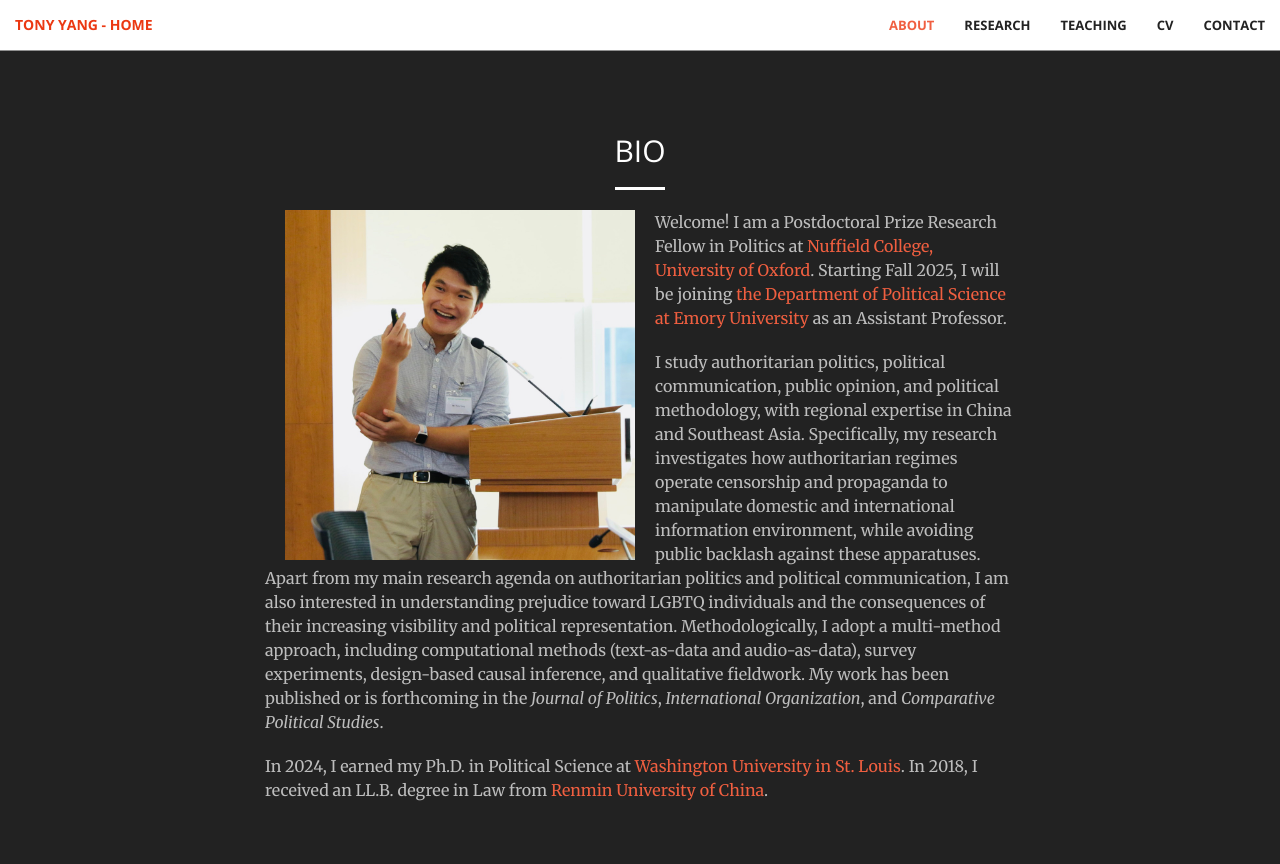
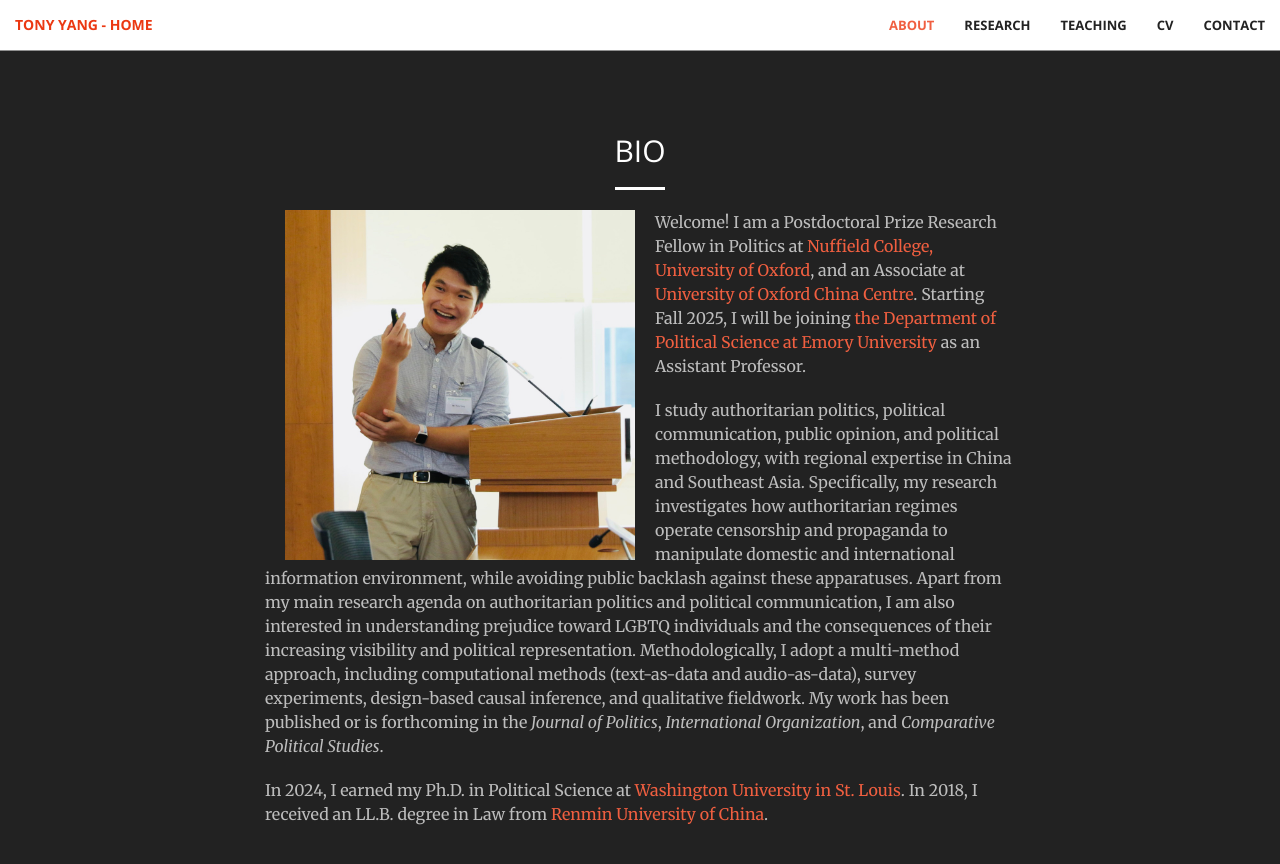
Before and after one commit to tonyhsfz/website, a Jekyll site: the page built from index.html, in a window 1280 px wide and 900 px high, scrolled down 866 px. Shown: the top 864 px of the window. Built offline with Jekyll 4.4.1, drawn with Linux system fonts in a browser that asks for light colours.

Commit message:
Update Bio.html

```diff
--- a/_includes/Bio.html
+++ b/_includes/Bio.html
@@ -7,7 +7,8 @@
                 <p></p>
                 <img align="left" src="img/HKU.jpg" hspace="20"  width="350" height="350" >
                 <p class="text-faded">
-                    Welcome! I am a Postdoctoral Prize Research Fellow in Politics at <a href="https://www.nuffield.ox.ac.uk/">Nuffield College, University of Oxford</a>.
+                    Welcome! I am a Postdoctoral Prize Research Fellow in Politics at <a href="https://www.nuffield.ox.ac.uk/">Nuffield College, University of Oxford</a>, and an Associate at
+                    <a href="https://www.chinacentre.ox.ac.uk/">University of Oxford China Centre</a>.
                     Starting Fall 2025, I will be joining <a href="https://polisci.emory.edu/home/">the Department of Political Science at Emory University</a> as an Assistant Professor.</p>
                 <p class="text-faded">
                     I study authoritarian politics, political communication, public opinion, and political methodology, with regional expertise in China and Southeast Asia.
```
